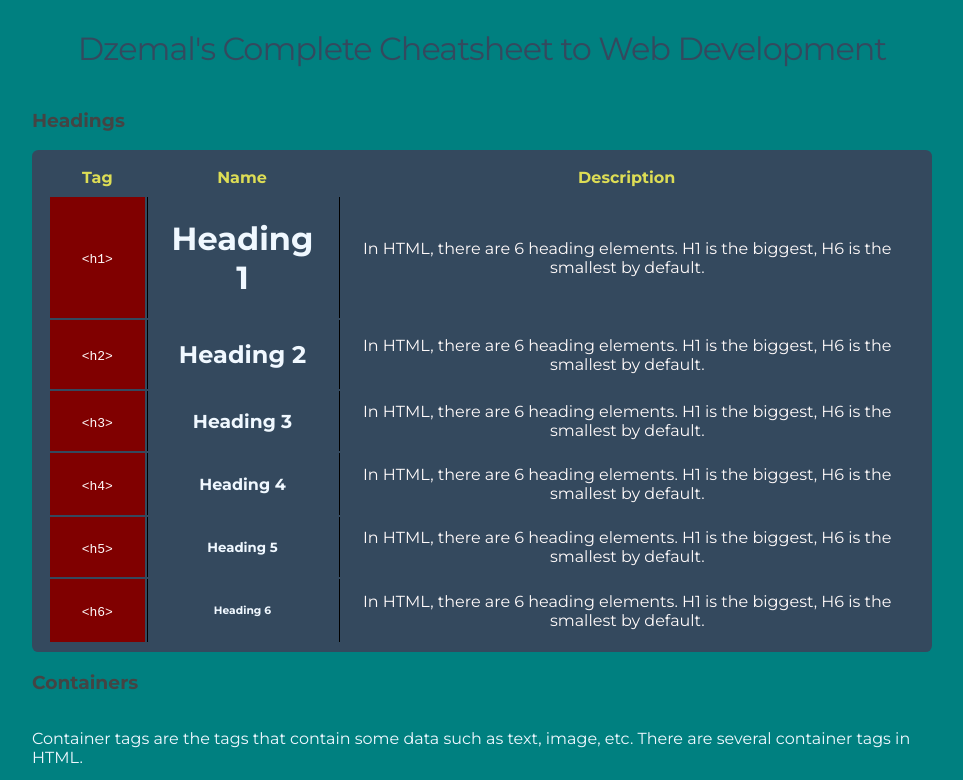
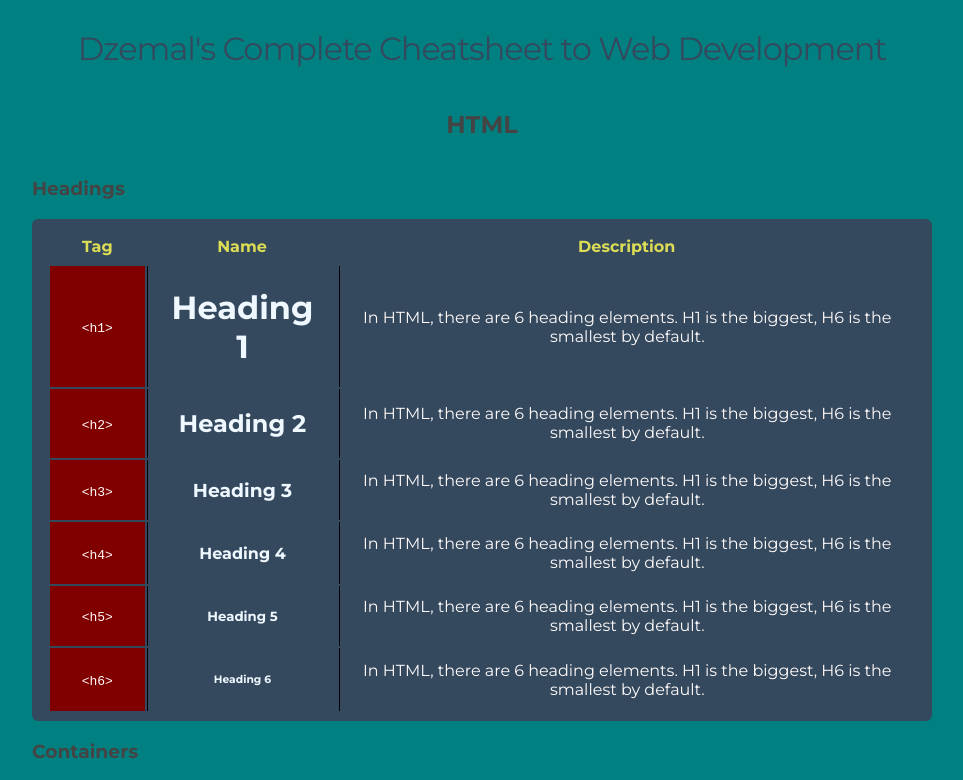
Before and after one commit to dzemojuka/dzemojuka.github.io, a plain HTML site: page index.html in a window 1280 px wide. Shown: the top 780 px of the page, without its empty margins (158-1121 px from the left). Drawn offline with Linux system fonts and the light colour scheme.

Commit message:
Update index.html

```diff
--- a/index.html
+++ b/index.html
@@ -9,6 +9,8 @@
     <!-- Body -->
     <div id="root">
       <h1>Dzemal's Complete Cheatsheet to Web Development</h1>
+      <!--HTML section-->
+      <h2>HTML</h2>
       <!--Headings-->
       <h3 class="subtitle">Headings</h3>
       <table class="table-container">
```
